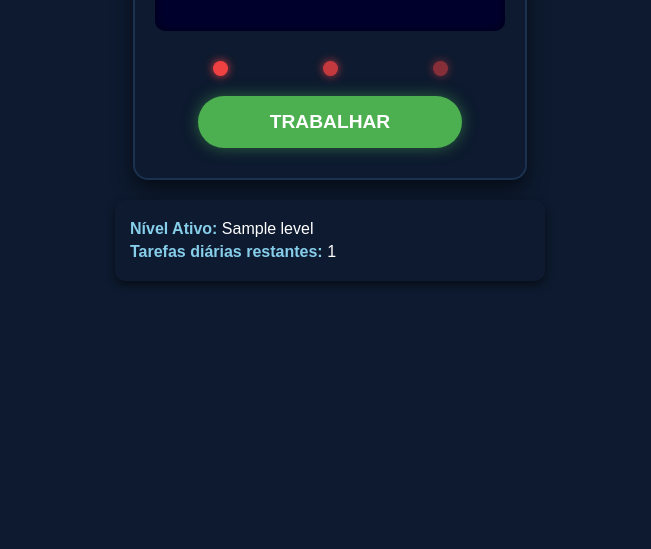
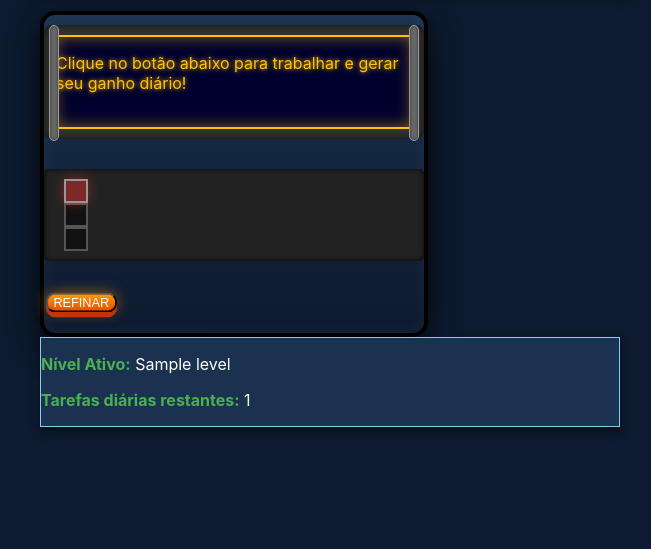
Before and after one commit to JoelCaquene/saudi-aramco, a Django app: page /tarefa/ in a window 1280 px wide. Shown: the part 251-800 px from the top of the page, without its empty margins (310-961 px from the left). Run offline with Django 5.2, Linux system fonts and the light colour scheme; a user stored in the database is signed in; tables that the repository leaves empty hold one stand-in row (values such as "Sample post").

Commit message:
Atualização do arquivo tarefa

```diff
--- a/templates/menu.html
+++ b/templates/menu.html
@@ -15,9 +15,6 @@
             <p class="popup-text">
                 **Saudi Aramco**, é uma das maiores empresas integradas de energia e produtos químicos do mundo, com sede em Dhahran, Arábia Saudita.
                 Atuamos em Seguintes país, Arábia Saudita, Brasil, Portugal, Moçambique, Angola, em forma Virtual
-            </p>
-            <p class="popup-text commitment">
-                Estamos comprometido em oferecer um serviço de qualidade e digno.
             </p>
             <p class="popup-text disclaimer">
                 Não, aceitamos divulgação de link da plataforma de modo descriminado.
--- a/templates/tarefa.html
+++ b/templates/tarefa.html
@@ -14,18 +14,30 @@
             <p>⚠️ **Atenção:** Você precisa ter um nível ativo para realizar tarefas. Faça um <a href="{% url 'deposito' %}" class="link-styled">depósito</a> e compre um nível para começar a ganhar.</p>
         </div>
     {% else %}
-        <div class="task-machine-container">
-            <div class="machine-screen">
-                <p id="task-message">Clique no botão abaixo para trabalhar e gerar seu ganho diário!</p>
+
+        <div class="refinery-image-top-container">
+            <img src="{% static 'images/refinaria_banner.jpg' %}" alt="Refinaria de Petróleo" class="refinery-banner-image">
+        </div>
+
+        <div class="task-machine-container refinery-style">
+
+            <div class="refinery-tower">
+                <div class="tower-pipe pipe-left"></div>
+                <div class="tower-pipe pipe-right"></div>
+
+                <div class="machine-screen refinery-screen">
+                    <p id="task-message">Clique no botão abaixo para trabalhar e gerar seu ganho diário!</p>
+                </div>
             </div>
-            <div class="machine-body">
-                <div class="machine-light-container">
-                    <div class="machine-light"></div>
-                    <div class="machine-light"></div>
-                    <div class="machine-light"></div>
+
+            <div class="machine-body refinery-body">
+                <div class="machine-light-container refinery-lights">
+                    <div class="machine-light red-light" id="light-red"></div>
+                    <div class="machine-light yellow-light" id="light-yellow"></div>
+                    <div class="machine-light green-light" id="light-green"></div>
                 </div>
-                <div class="machine-dial"></div>
-                <button id="work-button" class="work-button">TRABALHAR</button>
+
+                <button id="work-button" class="work-button refinery-valve-button">REFINAR</button>
             </div>
         </div>
 
@@ -49,31 +61,67 @@
                 const taskMessage = document.getElementById('task-message');
                 const tasksRemainingSpan = document.getElementById('tasks-remaining');
 
+                // Elementos de luzes
+                const lightRed = document.getElementById('light-red');
+                const lightYellow = document.getElementById('light-yellow');
+                const lightGreen = document.getElementById('light-green');
+
                 // Estes valores devem ser passados do backend.
-                // Substitua a linha abaixo por uma variável do Django
+                // Variáveis do Django para JS (LÓGICA MANTIDA)
                 let tasksCompletedToday = {{ tasks_completed_today|default:0 }};
                 let maxTasks = {{ max_tasks|default:1 }};
 
+                function updateLightStatus(isWorking = false) {
+                    lightRed.classList.remove('active', 'blinking');
+                    lightYellow.classList.remove('active', 'blinking');
+                    lightGreen.classList.remove('active', 'blinking');
+
+                    const tasksRemaining = maxTasks - tasksCompletedToday;
+
+                    if (isWorking) {
+                        // Estado de processamento
+                        lightYellow.classList.add('blinking');
+                    } else if (tasksRemaining > 0) {
+                        // Pronto para trabalhar (Luz Vermelha Piscando)
+                        lightRed.classList.add('blinking');
+                        workButton.textContent = "REFINAR";
+                    } else {
+                        // Tarefas concluídas (Luz Verde Acesa)
+                        lightGreen.classList.add('active');
+                        workButton.textContent = "CONCLUÍDO";
+                    }
+                }
+
                 function checkTasksStatus() {
-                    if (tasksCompletedToday >= maxTasks) {
+                    const tasksRemaining = maxTasks - tasksCompletedToday;
+
+                    if (tasksRemaining <= 0) {
                         if (workButton) {
                             workButton.disabled = true;
                             taskMessage.textContent = "Você já completou suas tarefas diárias.";
                         }
+                    } else {
+                         if (workButton) {
+                            workButton.disabled = false;
+                            taskMessage.textContent = "Clique no botão abaixo para trabalhar e gerar seu ganho diário!";
+                        }
                     }
+
                     if (tasksRemainingSpan) {
-                        tasksRemainingSpan.textContent = maxTasks - tasksCompletedToday;
+                        tasksRemainingSpan.textContent = Math.max(0, tasksRemaining);
                     }
+
+                    updateLightStatus();
                 }
 
                 if (workButton) {
                     workButton.addEventListener('click', function() {
                         if (tasksCompletedToday < maxTasks) {
                             workButton.disabled = true;
-                            taskMessage.textContent = "Trabalhando... aguarde.";
+                            taskMessage.textContent = "Processando o Petróleo... aguarde.";
+                            updateLightStatus(true); // Ativa o estado de processamento
 
-                            // Fazer uma requisição AJAX para o backend aqui
-                            // Exemplo usando fetch API
+                            // Fazer uma requisição AJAX para o backend aqui (LÓGICA MANTIDA)
                             fetch("{% url 'process_task' %}", {
                                 method: 'POST',
                                 headers: {
@@ -88,15 +136,15 @@
                                     taskMessage.textContent = `Tarefa concluída! Ganho diário: $ ${data.daily_gain}.`;
                                     // Atualizar o saldo do usuário na página se necessário
                                 } else {
-                                    taskMessage.textContent = data.message || "Ocorreu um erro ao proces$ a tarefa.";
+                                    taskMessage.textContent = data.message || "Ocorreu um erro ao processar a tarefa.";
                                 }
                                 checkTasksStatus();
-                                workButton.disabled = false; // Reativar o botão se houver erro ou para a próxima tarefa
+                                workButton.disabled = (maxTasks - tasksCompletedToday <= 0); // Reativa se houver tarefas restantes
                             })
                             .catch(error => {
                                 console.error('Erro:', error);
                                 taskMessage.textContent = "Erro na comunicação com o servidor.";
-                                workButton.disabled = false;
+                                checkTasksStatus();
                             });
                         }
                     });
@@ -108,126 +156,170 @@
 </div>
 
 <style>
+    /* ------------------------------------ */
+    /* NOVO DESIGN: REFINARIA DE PETRÓLEO */
+    /* ------------------------------------ */
+
     .page-container {
         padding: 10px;
     }
+
     .page-header {
-        text-align: center;
-        padding: 15px 0;
-        background-color: #00004d;
-        border-radius: 10px;
-        margin-bottom: 20px;
+        background-color: #0d1a2f; /* Fundo mais escuro */
+        border-bottom: 3px solid #87CEEB; /* Borda temática */
     }
     .page-header h1 {
-        color: #4CAF50;
-        font-family: 'Arial', sans-serif;
+        color: #87CEEB; /* Cor azul claro */
+        text-shadow: 0 0 5px rgba(135, 206, 235, 0.5);
     }
-    .info-box-danger {
-        background-color: #5d0f1f;
-        border-left: 5px solid #ff4444;
-        padding: 15px;
+
+    /* Imagem de Topo */
+    .refinery-image-top-container {
+        margin: -10px -10px 20px -10px; /* Expande para as bordas do page-container */
+        overflow: hidden;
+        box-shadow: 0 5px 10px rgba(0, 0, 0, 0.5);
+        border-bottom: 3px solid #1a3250;
+    }
+    .refinery-banner-image {
+        width: 100%;
+        height: 150px;
+        object-fit: cover;
+        filter: brightness(0.7) grayscale(0.1); /* Toque industrial */
+    }
+
+    /* Container Principal da Máquina (Refinaria) */
+    .task-machine-container.refinery-style {
+        background: linear-gradient(to bottom, #1a3250, #0d1a2f);
+        border: 4px solid #000;
+        border-radius: 15px;
+        max-width: 380px;
+        box-shadow: 0 10px 30px rgba(0,0,0,0.8), inset 0 0 15px rgba(255, 255, 255, 0.05);
+    }
+
+    /* Estrutura da Torre (Novo Elemento Visual) */
+    .refinery-tower {
+        position: relative;
+        background-color: #333;
         border-radius: 8px;
-        margin: 20px auto;
-        max-width: 400px;
-        line-height: 1.6;
-        color: #e0e0e0;
-        box-shadow: 0 4px 8px rgba(0,0,0,0.2);
+        padding: 10px;
+        margin: 10px 0;
+        box-shadow: inset 0 0 10px rgba(0, 0, 0, 0.7);
     }
-    .link-styled {
-        color: #87CEEB;
-        text-decoration: underline;
+
+    /* Tubulações */
+    .tower-pipe {
+        position: absolute;
+        top: 0;
+        width: 8px;
+        height: 100%;
+        background-color: #666;
+        border: 1px solid #999;
+        border-radius: 5px;
+        box-shadow: inset 0 0 3px rgba(0, 0, 0, 0.5);
     }
-    .task-machine-container {
-        background-color: #0d1a2f;
-        padding: 20px;
-        border-radius: 15px;
-        margin: 20px auto;
-        max-width: 350px;
-        box-shadow: 0 10px 20px rgba(0,0,0,0.5);
-        text-align: center;
-        border: 2px solid #1a3250;
-    }
-    .machine-screen {
+    .pipe-left { left: 5px; }
+    .pipe-right { right: 5px; }
+
+    /* Tela de Status */
+    .machine-screen.refinery-screen {
         background-color: #00002d;
-        color: #fff;
-        padding: 20px;
-        border-radius: 10px;
-        margin-bottom: 20px;
-        min-height: 80px;
-        display: flex;
-        align-items: center;
-        justify-content: center;
-        box-shadow: inset 0 0 10px rgba(0,0,0,0.5);
+        color: #FFC107; /* Cor de alerta ou petróleo */
+        border: 2px solid #FFC107;
+        box-shadow: inset 0 0 15px rgba(255, 193, 7, 0.5);
+        min-height: 90px;
     }
     .machine-screen p {
-        margin: 0;
-        font-size: 1.1rem;
-        font-family: 'Courier New', Courier, monospace;
+        font-size: 1rem;
+        text-shadow: 0 0 5px #FFC107;
     }
-    .machine-body {
-        position: relative;
-        padding: 10px;
+
+    /* Corpo da Máquina (Onde fica o botão) */
+    .machine-body.refinery-body {
+        padding: 20px 0 10px 0;
     }
-    .machine-light-container {
-        display: flex;
-        justify-content: space-around;
-        margin-bottom: 20px;
+
+    /* Luzes de Refinaria (Painel de Controle) */
+    .machine-light-container.refinery-lights {
+        margin-bottom: 30px;
+        background-color: #222;
+        border-radius: 5px;
+        padding: 10px 20px;
+        box-shadow: inset 0 0 5px rgba(0, 0, 0, 0.9);
     }
     .machine-light {
-        width: 15px;
-        height: 15px;
-        background-color: #ff4444;
-        border-radius: 50%;
-        box-shadow: 0 0 10px #ff4444;
-        animation: blink 1s infinite alternate;
+        width: 20px;
+        height: 20px;
+        border: 2px solid #555;
+        background-color: #111; /* Cor padrão (apagada) */
+        box-shadow: none;
+        animation: none; /* Remove a animação padrão */
+        opacity: 1;
     }
-    .machine-light:nth-child(2) { animation-delay: 0.3s; }
-    .machine-light:nth-child(3) { animation-delay: 0.6s; }
 
-    @keyframes blink {
-        from { opacity: 0.5; }
-        to { opacity: 1; }
+    /* Estados das Luzes */
+    .machine-light.active, .machine-light.blinking {
+        border: 2px solid #fff;
     }
-    .work-button {
-        display: block;
-        width: 80%;
-        padding: 15px;
-        margin: 0 auto;
+
+    /* Vermelha: Pronto para Iniciar/Erro */
+    .machine-light.red-light.active, .machine-light.red-light.blinking {
+        background-color: #D32F2F;
+        box-shadow: 0 0 12px #D32F2F;
+    }
+
+    /* Amarela: Processando */
+    .machine-light.yellow-light.active, .machine-light.yellow-light.blinking {
+        background-color: #FFC107;
+        box-shadow: 0 0 12px #FFC107;
+    }
+
+    /* Verde: Concluído */
+    .machine-light.green-light.active, .machine-light.green-light.blinking {
         background-color: #4CAF50;
+        box-shadow: 0 0 12px #4CAF50;
+    }
+
+    /* Animação de Piscar Otimizada */
+    @keyframes blinking {
+        0% { opacity: 0.2; }
+        100% { opacity: 1; }
+    }
+    .machine-light.blinking {
+        animation: blinking 0.8s infinite alternate;
+    }
+
+    /* Botão Válvula de Refinaria */
+    .work-button.refinery-valve-button {
+        background-color: #E65100; /* Laranja Escuro (Óleo/Fogo) */
+        background-image: linear-gradient(to top, #E65100, #FF9800);
         color: #fff;
-        border: none;
-        border-radius: 50px;
-        font-size: 1.2rem;
-        font-weight: bold;
-        cursor: pointer;
-        box-shadow: 0 0 15px rgba(76, 175, 80, 0.5);
-        transition: transform 0.2s, box-shadow 0.4s;
+        border-radius: 10px;
+        box-shadow: 0 5px 0 #BF360C, 0 0 15px rgba(255, 152, 0, 0.5);
+        transform: scale(0.95);
+        margin-bottom: 10px;
     }
-    .work-button:hover {
-        transform: scale(1.05);
-        box-shadow: 0 0 25px rgba(76, 175, 80, 0.8);
+    .work-button.refinery-valve-button:active {
+        transform: translateY(3px) scale(0.95);
+        box-shadow: 0 2px 0 #BF360C;
     }
-    .work-button:disabled {
-        background-color: #757575;
-        cursor: not-allowed;
-        box-shadow: none;
+    .work-button.refinery-valve-button:disabled {
+        background-color: #555 !important;
+        background-image: none !important;
+        box-shadow: 0 5px 0 #333 !important;
+        color: #bbb;
     }
+
+    /* Informações de Nível (Ajustadas para o novo tema) */
     .tasks-info {
-        background-color: #0d1a2f;
-        padding: 15px;
-        border-radius: 10px;
-        margin-top: 20px;
-        max-width: 400px;
-        margin: 20px auto;
+        background-color: #1a3250; /* Cor azul marinho mais clara */
+        border: 1px solid #87CEEB;
         box-shadow: 0 4px 8px rgba(0,0,0,0.5);
     }
-    .tasks-info p {
-        color: #fff;
-        margin: 5px 0;
-        font-family: 'Arial', sans-serif;
+    .tasks-info strong {
+        color: #4CAF50; /* Cor verde para destacar o status */
     }
-    .tasks-info strong {
-        color: #87CEEB;
-    }
+
+    /* Resetando estilos antigos não utilizados: */
+    .machine-dial { display: none; }
 </style>
 {% endblock %}
```
